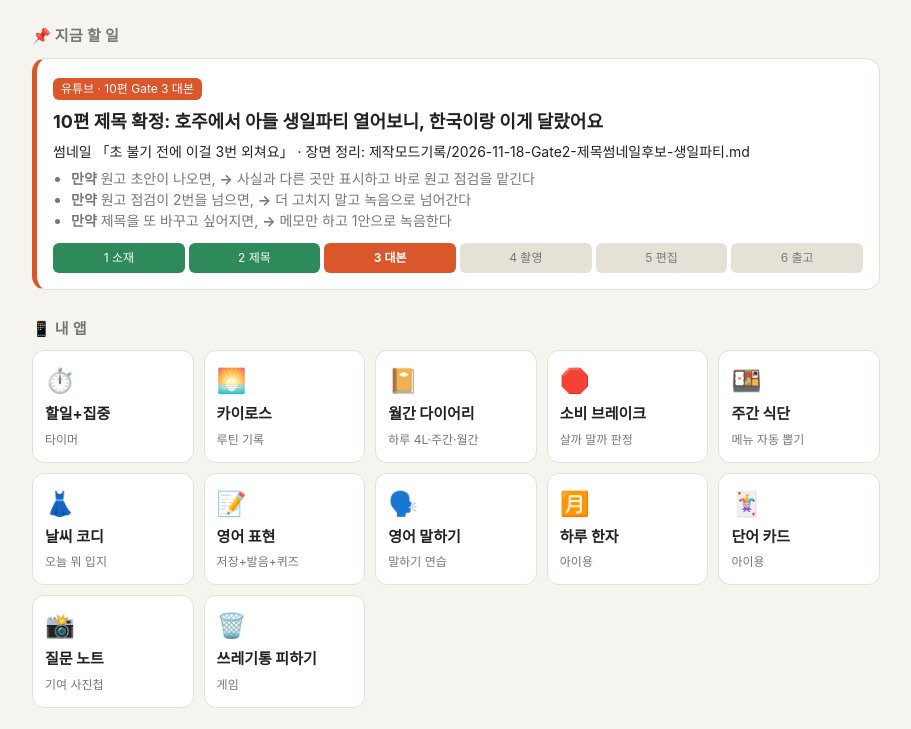
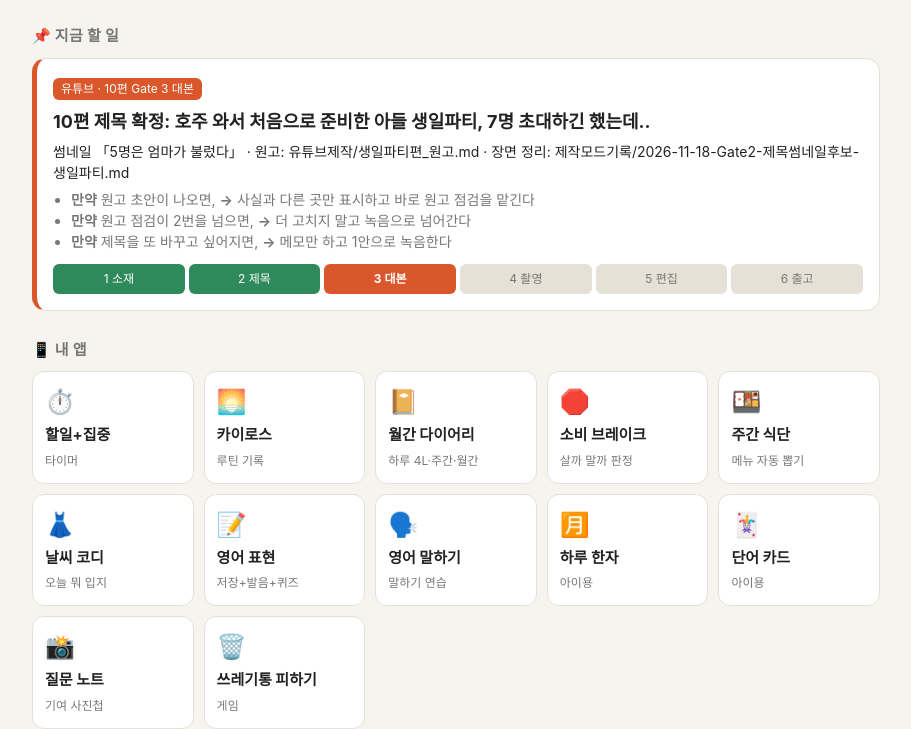
Before and after one commit to yeonheekim-prog/my-dashboard, a plain HTML site: page index.html in a window 1280 px wide. Shown: the part 82-811 px from the top of the page, without its empty margins (184-1095 px from the left). Drawn offline with Linux system fonts and the light colour scheme.

Commit message:
10편 제목 최종 확정
Co-Authored-By: Claude Opus 5.5 <noreply@anthropic.com>

```diff
--- a/index.html
+++ b/index.html
@@ -46,8 +46,8 @@ td.t{white-space:nowrap;color:var(--accent);font-weight:600;width:110px}
   <h2>📌 지금 할 일</h2>
   <div class="card focus">
     <span class="tag">유튜브 · 10편 Gate 3 대본</span>
-    <div class="big">10편 제목 확정: 호주에서 아들 생일파티 열어보니, 한국이랑 이게 달랐어요</div>
-    <div style="font-size:14px">썸네일 「초 불기 전에 이걸 3번 외쳐요」 · 장면 정리: 제작모드기록/2026-11-18-Gate2-제목썸네일후보-생일파티.md</div>
+    <div class="big">10편 제목 확정: 호주 와서 처음으로 준비한 아들 생일파티, 7명 초대하긴 했는데..</div>
+    <div style="font-size:14px">썸네일 「5명은 엄마가 불렀다」 · 원고: 유튜브제작/생일파티편_원고.md · 장면 정리: 제작모드기록/2026-11-18-Gate2-제목썸네일후보-생일파티.md</div>
     <ul>
       <li><b>만약</b> 원고 초안이 나오면, <b>→</b> 사실과 다른 곳만 표시하고 바로 원고 점검을 맡긴다</li>
       <li><b>만약</b> 원고 점검이 2번을 넘으면, <b>→</b> 더 고치지 말고 녹음으로 넘어간다</li>
```
